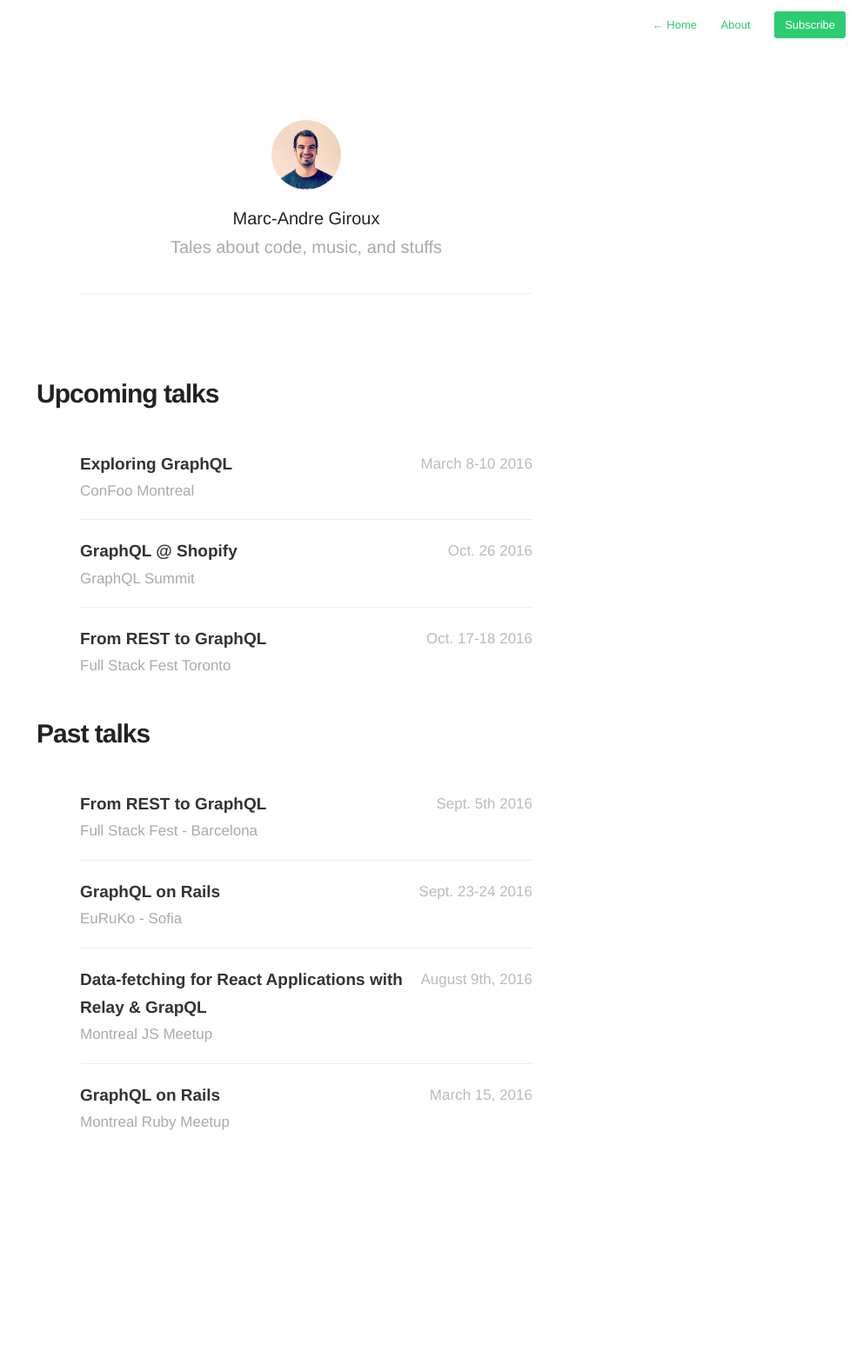
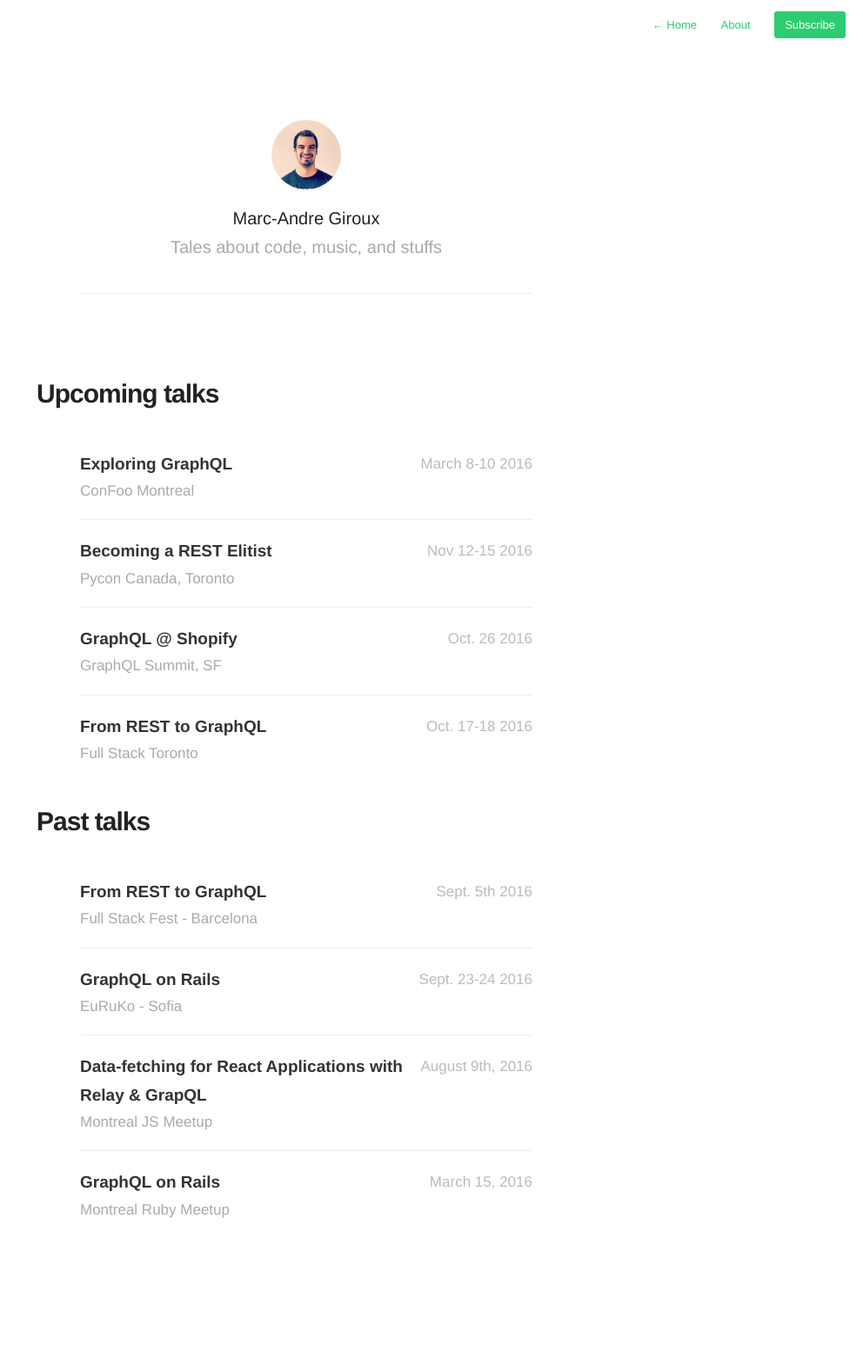
Before and after one commit to xuorig/xuorig.github.io, a Jekyll site: the page built from speaking.md, in a window 1280 px wide. Shown: the whole page at 87% size, without its empty margins (288-1280 px from the left). Built offline with Jekyll 4.4.1, drawn with Linux system fonts in a browser that asks for light colours; nearby versions of some CDN libraries; before the commit the page ends 1453 px from its top, so only the background shows below that.

Commit message:
Add Pycon talk

```diff
--- a/speaking.md
+++ b/speaking.md
@@ -12,12 +12,16 @@ speaking: true
           <a href="https://confoo.ca/en/yul2017/session/exploring-graphql">Exploring GraphQL<h2>ConFoo Montreal</h2></a>
       </li>
       <li>
+        <a href="https://2016.pycon.ca/en/schedule/087-marc-andre-giroux/"><aside class="dates">Nov 12-15 2016</aside></a>
+          <a href="https://2016.pycon.ca/en/schedule/087-marc-andre-giroux/">Becoming a REST Elitist<h2>Pycon Canada, Toronto</h2></a>
+      </li>
+      <li>
           <a href="http://graphqlsummit.com/"><aside class="dates">Oct. 26 2016</aside></a>
-          <a href="http://graphqlsummit.com/">GraphQL @ Shopify<h2>GraphQL Summit</h2></a>
+          <a href="http://graphqlsummit.com/">GraphQL @ Shopify<h2>GraphQL Summit, SF</h2></a>
       </li>
       <li>
           <a href="http://lanyrd.com/2016/fstoco/sfdpqb/"><aside class="dates">Oct. 17-18 2016</aside></a>
-          <a href="http://lanyrd.com/2016/fstoco/sfdpqb/">From REST to GraphQL <h2>Full Stack Fest Toronto</h2></a>
+          <a href="http://lanyrd.com/2016/fstoco/sfdpqb/">From REST to GraphQL <h2>Full Stack Toronto</h2></a>
       </li>
 </ul>
 
```
